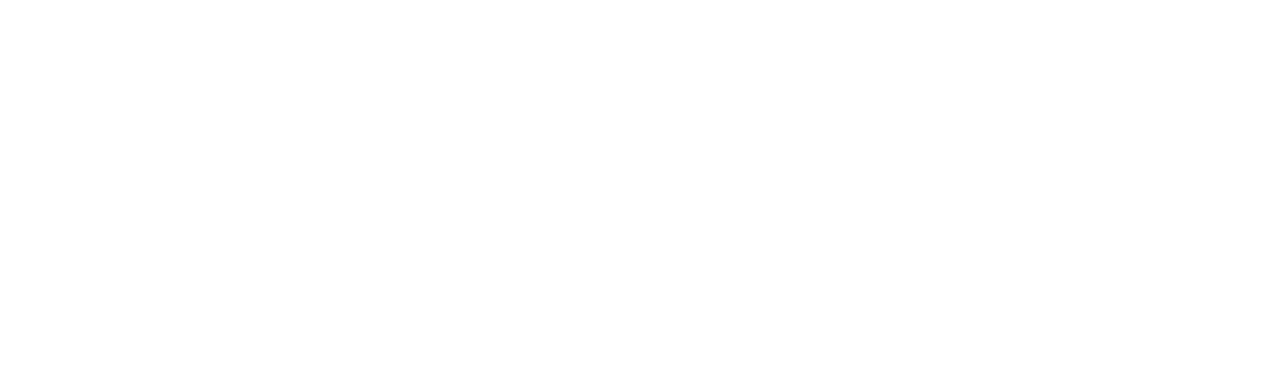
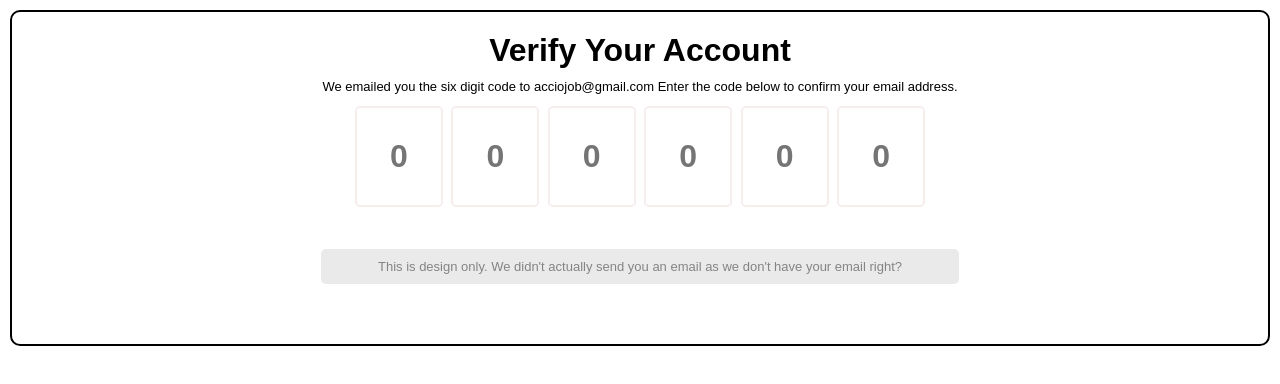
Before and after one commit to acciojob/OTP-BhaveshWagh, a website: page main.html in a window 1280 px wide. Drawn offline with Linux system fonts and the light colour scheme.

Commit message:
created a submission

```diff
--- a/main.html
+++ b/main.html
@@ -8,6 +8,26 @@
 
 <body>
 	<!-- the entire body must be written by student -->
+	<div class="container">
+      <h1 id="verification_heading">Verify Your Account</h1>
+      <h2 id="verification_subtext">
+        We emailed you the six digit code to acciojob@gmail.com Enter the code
+        below to confirm your email address.
+      </h2>
+
+      <div class="code-container">
+        <input type="text" class="code" maxlength="1" placeholder="0" />
+        <input type="text" class="code" maxlength="1" placeholder="0" />
+        <input type="text" class="code" maxlength="1" placeholder="0" />
+        <input type="text" class="code" maxlength="1" placeholder="0" />
+        <input type="text" class="code" maxlength="1" placeholder="0" />
+        <input type="text" class="code" maxlength="1" placeholder="0" />
+      </div>
+      <p class="footer-text">
+        This is design only. We didn't actually send you an email as we don't
+        have your email right?
+      </p>
+    </div>
     <script type="text/javascript" src="./script.js">
 </script>
 
--- a/script.js
+++ b/script.js
@@ -1 +1,32 @@
 //your JS code here. If required.
+// Wait until the entire page is loaded
+document.addEventListener("DOMContentLoaded", () => {
+    // Get all input elements with class 'digit-input'
+    const inputs = document.querySelectorAll(".code");
+
+    // Loop through each input element
+    inputs.forEach((input, index) => {
+      // When a user types in an input
+      input.addEventListener("input", () => {
+        // If a single character is entered and it's not the last input
+        if (input.value.length === 1 && index < inputs.length - 1) {
+          // Move focus to the next input
+          inputs[index + 1].focus();
+        }
+      });
+
+      // When a user presses a key down in an input
+      input.addEventListener("keydown", (e) => {
+        // If the key pressed is Backspace
+        if (e.key === "Backspace") {
+          // If the current input is empty and it's not the first input
+          if (input.value.length === 0 && index > 0) {
+            // Move focus to the previous input
+            inputs[index - 1].focus();
+            // Clear the value of the previous input
+            inputs[index - 1].value = "";
+          }
+        }
+      });
+    });
+  });
--- a/styles.css
+++ b/styles.css
@@ -1 +1,45 @@
 /*  your css code here. If applicable */
+* {
+  margin: 0px;
+  padding: 0px;
+  font-family: Arial, Helvetica, sans-serif;
+}
+
+.container {
+  margin: 10px 10px;
+  padding: 20px;
+  text-align: center;
+  border: 2px solid #000000;
+  border-radius: 10px;
+}
+
+#verification_subtext {
+  margin: 10px 0px;
+  font-weight: normal;
+  font-size: 13px;
+}
+.code-container input {
+  width: 24px;
+  font-size: 32px;
+  padding: 30px;
+  text-align: center;
+  border-radius: 5px;
+  margin: 2px;
+  border: 2px solid #f6eded;
+  font-weight: 600;
+  /* outline: none; */
+}
+
+.code-container input:focus {
+  border: 2px solid #000000;
+}
+
+.footer-text {
+  margin: 40px auto;
+  font-size: 13px;
+  width: 50%;
+  color: #848484;
+  background-color: #eaeaea;
+  padding: 10px 15px;
+  border-radius: 5px;
+}
```
